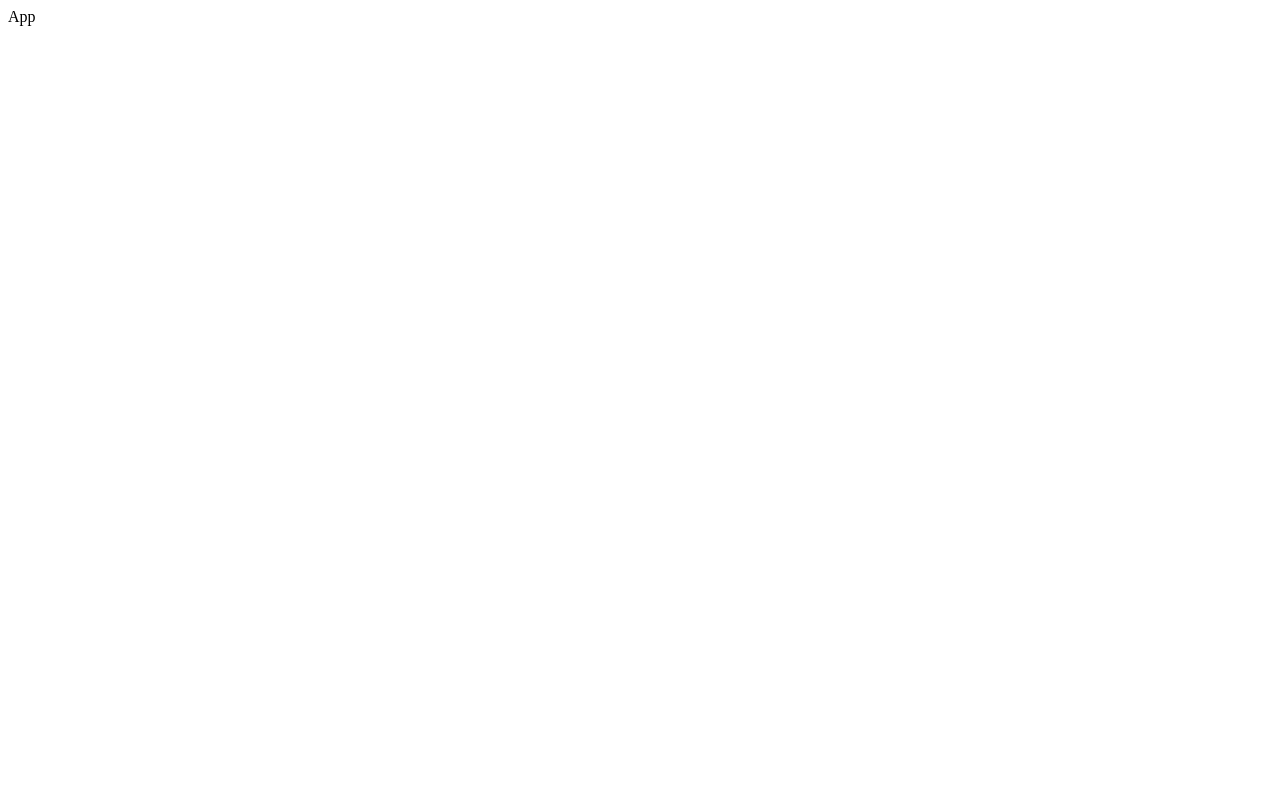
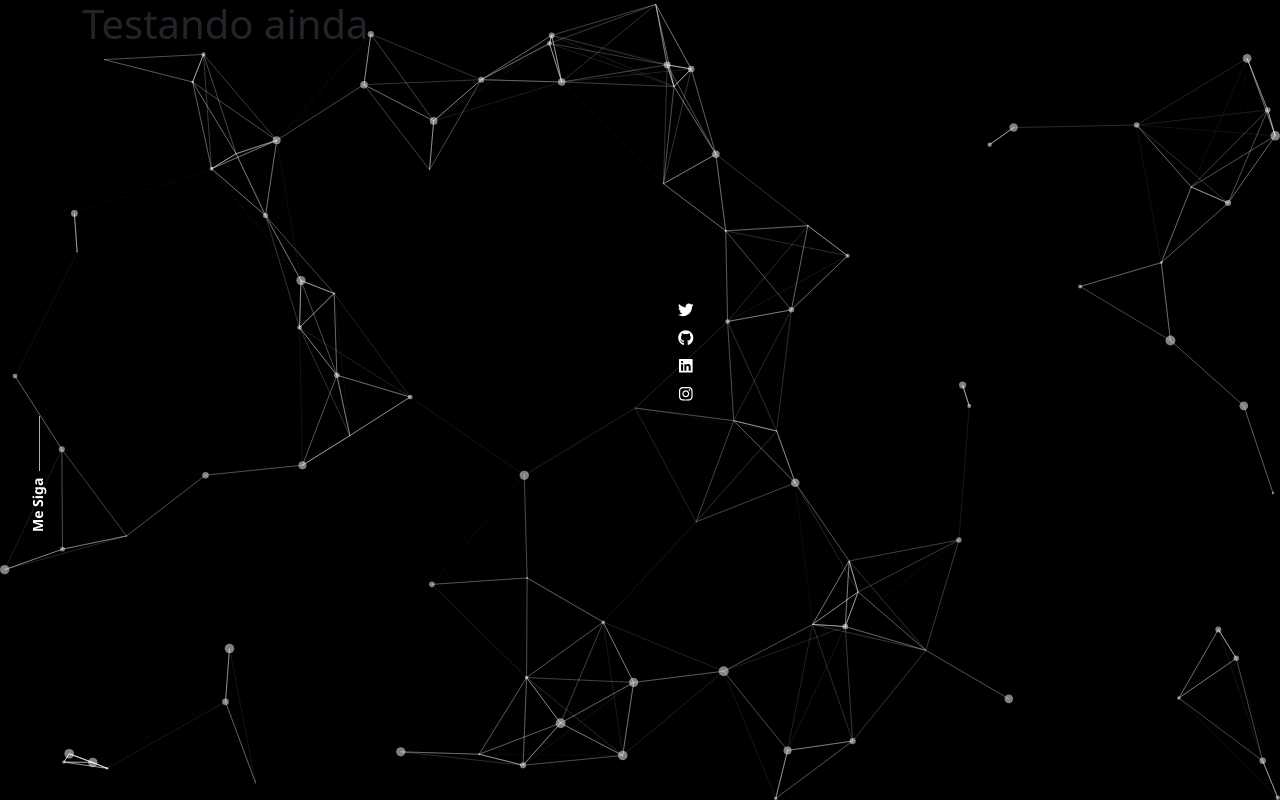
Before and after one commit to Tiagonuness/my-portfolio, a React (Vite) app: page / in a window 1280 px wide. Built offline with nearby package versions, Linux system fonts and the light colour scheme.

Commit message:
Background concluido

```diff
--- a/src/App.tsx
+++ b/src/App.tsx
@@ -1,7 +1,9 @@
+import Home from "./pages/Home/Home"
+
 const App = () => {
   return (
     <>
-      App
+      <Home/>
     </>
   )
 }
--- a/src/main.tsx
+++ b/src/main.tsx
@@ -1,6 +1,8 @@
 import { StrictMode } from 'react'
 import { createRoot } from 'react-dom/client'
 import App from './App.tsx'
+
+import 'bootstrap/dist/css/bootstrap.min.css';
 
 createRoot(document.getElementById('root')!).render(
   <StrictMode>
--- /dev/null
+++ b/src/pages/Home/Home.css
@@ -0,0 +1,89 @@
+* {
+    margin: 0;
+    padding: 0;
+}
+.iconsPerfis {
+    top: 50%;
+    left: 30px;
+    width: 20px;
+    height: 200px;
+    position: fixed;
+    margin-top: -100px;
+}
+
+/* .iconsPerfis ul {
+    list-style: none;
+} */
+
+.iconsPerfis svg {
+    width: 1.3em;
+    height: 1.3em;
+    fill: rgb(255, 255, 255);
+}
+
+.iconsPerfis p {
+    top: 70px;
+    left: -24px;
+    width: 68px;
+    height: 20px;
+    color: rgb(255, 255, 255);
+    font-size: 14px;
+    font-weight: 600;
+    line-height: 1.2;
+    white-space: nowrap;
+    position: relative;
+    transform: rotate( -90deg);
+    font-family: 'Segoe UI', Tahoma, Geneva, Verdana, sans-serif;
+}
+
+.iconsPerfis ul li {
+    display: block;
+    font-size: 12px;
+    text-align: center;
+    margin-bottom: 10px;
+    transition: all .3s;
+}
+
+.iconsPerfis p:after {
+    top: 9px;
+    right: -48px;
+    width: 55px;
+    height: 1px;
+    content: "";
+    display: block;
+    position: absolute;
+    background-color: rgb(4, 255, 242);
+}
+
+@media only screen and (max-width: 991px) {
+    .iconsPerfis {
+        width: unset;
+        height: unset;
+        position: static;
+        margin-top: unset;
+        display: flex;
+        flex-direction: row-reverse;
+        justify-content: center;
+        padding: 40px 0;
+        align-items: center;
+    }
+    .iconsPerfis p {
+        top: unset;
+        left: unset;
+        width: unset;
+        height: unset;
+        white-space: nowrap;
+        position: relative;
+        transform: unset;
+        font-size: 17px;
+        margin-right: 65px;
+    }
+    /* .iconsPerfis ul {
+        margin-bottom: 20px;
+    } */
+    .iconsPerfis ul li {
+        display: inline;
+        margin-bottom: 29px;
+        margin-right: 10px;
+    }
+}
--- /dev/null
+++ b/src/pages/Home/Home.tsx
@@ -0,0 +1,150 @@
+import Hero from "./sections/Hero/Hero";
+import { useCallback } from "react";
+import Particles from "react-particles";
+import type { Container, Engine} from "tsparticles-engine";
+import { loadSlim } from "tsparticles-slim";
+import {FaGithub, FaTwitter, FaLinkedin, FaInstagram,} from "react-icons/fa";
+import "./Home.css";
+
+const Home = () => {
+    const particlesInit = useCallback(async (engine: Engine) => {
+        await loadSlim(engine);
+    }, []);
+
+    const particlesLoaded = useCallback(async (container: Container | undefined) => {
+        await console.log(container);
+    }, []);
+    return (
+        <>
+            <Particles
+            id="tsparticles"
+            init={particlesInit}
+            loaded={particlesLoaded}
+            options={{
+                background: {
+                    color: {
+                        value: "#000000",
+                    },
+                },
+                fpsLimit: 120,
+                interactivity: {
+                    events: {
+                        onClick: {
+                            enable: true,
+                            mode: "push",
+                        },
+                        onHover: {
+                            enable: true,
+                            mode: "grab",
+                        },
+                        resize: true,
+                    },
+                    modes: {
+                        push: {
+                            quantity: 4,
+                        },
+                        repulse: {
+                            distance: 200,
+                            duration: 0.4,
+                        },
+                    },
+                },
+                particles: {
+                    color: {
+                        value: "#ffffff",
+                    },
+                    links: {
+                        color: "#ffffff",
+                        distance: 150,
+                        enable: true,
+                        opacity: 0.5,
+                        width: 1,
+                    },
+                    move: {
+                        direction: "none",
+                        enable: true,
+                        outModes: {
+                            default: "bounce",
+                        },
+                        random: false,
+                        speed: 6,
+                        straight: false,
+                        out_mode: "out",
+                    },
+                    number: {
+                        density: {
+                            enable: true,
+                            area: 800,
+                        },
+                        value: 80,
+                    },
+                    opacity: {
+                        value: 0.5,
+                        random: false,
+                        anim: {
+                            enable: false,
+                            speed: 1,
+                            opacity_min: 0.1,
+                            sync: false
+                        }
+                    },
+                    shape: {
+                        type: "circle",
+                        stroke: {
+                            width: 0,
+                            color: "#000000"
+                        },
+                        polygon: {
+                        nb_sides: 5
+                        }
+                    },
+                    size: {
+                        value: { min: 0.1, max: 5 },
+                        random: true,
+                        anim: {
+                            enable: false,
+                            speed: 40,
+                            size_min: 0.1,
+                            sync: false
+                        }
+                    },
+                },
+                detectRetina: true,
+                }}
+                style={{ position: "absolute", width: "100%", height: "100%", zIndex: 0 }}
+            />
+
+            <div className="iconsPerfis col-lg-12">
+                <ul>
+                    <li>
+                        <a href="#" target="_blank">
+                        <FaTwitter/>
+                        </a>
+                    </li>
+                    <li>
+                        <a href="#" target="_blank">
+                        <FaGithub/>
+                        </a>
+                    </li>
+                    <li>
+                        <a href="#" target="_blank">
+                        <FaLinkedin/>
+                        </a>
+                    </li>
+                    <li>
+                        <a href="#" target="_blank">
+                        <FaInstagram/>
+                        </a>
+                    </li>
+                </ul>
+                <p>Me Siga</p>
+            </div>
+
+            <div style={{ position: "relative", zIndex: 1 }}>
+                <Hero />
+            </div>
+        </>
+    );
+  }
+
+  export default Home
--- /dev/null
+++ b/src/pages/Home/sections/Hero/Hero.tsx
@@ -0,0 +1,11 @@
+
+
+const Hero = () => {
+  return (
+    <div className="container">
+        <h1>Testando ainda</h1>
+    </div>
+  )
+}
+
+export default Hero
```
Also changed, not shown: package.json (+8 -1 lines), 1 other file (tests, documents, lock files or other folders).
